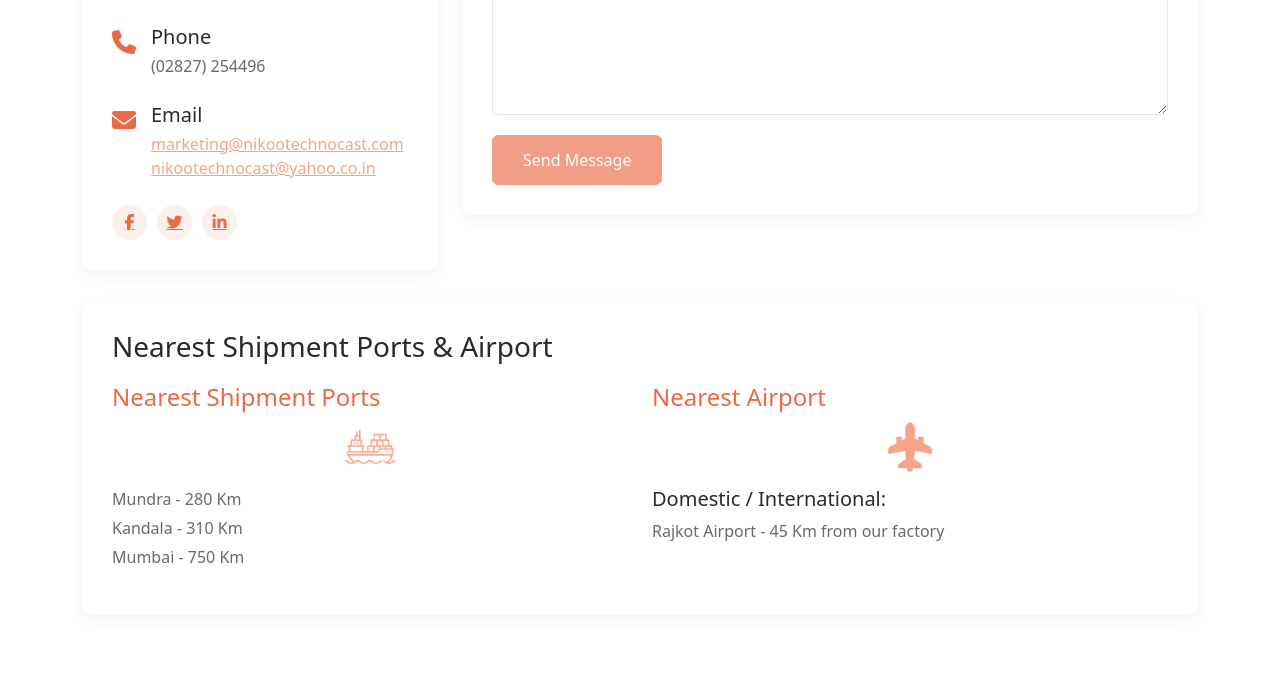
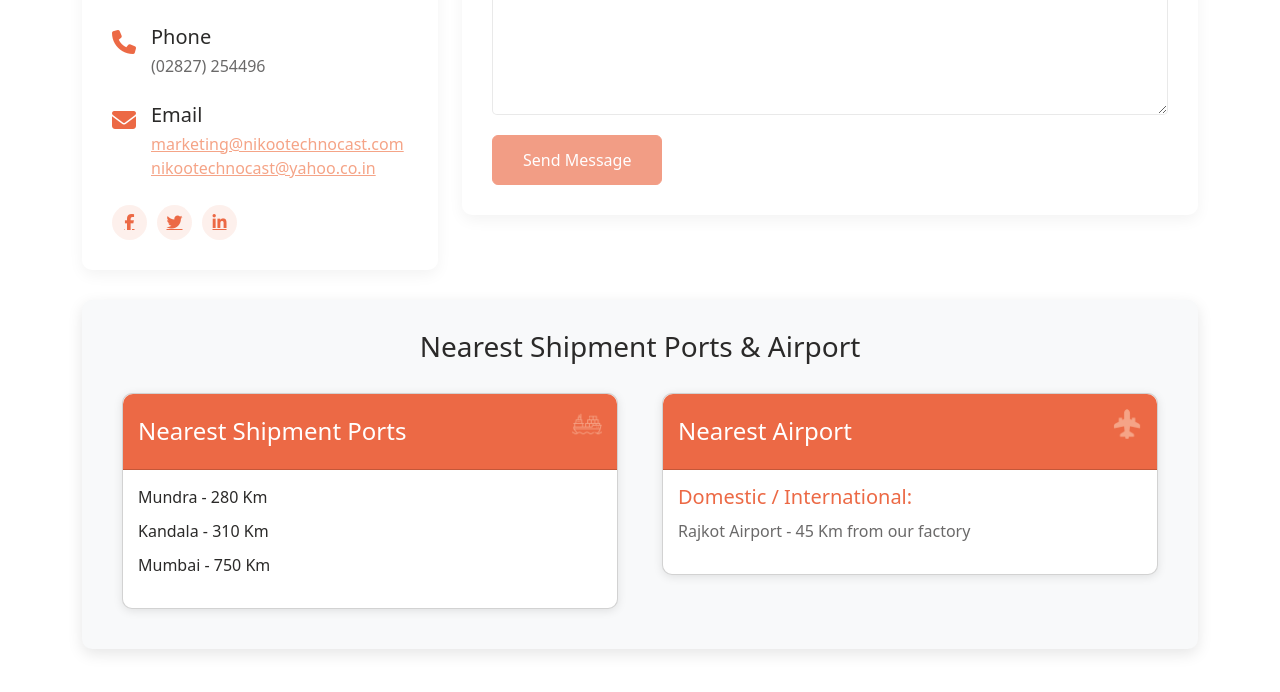
Before and after one commit to tuleshghelani/nikoo_technocast, an Angular app: page /contact in a window 1280 px wide. Shown: the part 901-1593 px from the top of the page. Built offline with nearby package versions, Linux system fonts and the light colour scheme; grey boxes are pictures that could not be loaded.

Commit message:
Updated contact page

```diff
--- a/src/app/pages/contact/contact.component.html
+++ b/src/app/pages/contact/contact.component.html
@@ -88,23 +88,35 @@
       <h3>Nearest Shipment Ports & Airport</h3>
       <div class="row">
         <div class="col-md-6">
+          <div class="card">
+            <div class="card-header">
               <h4>Nearest Shipment Ports</h4>
               <div class="icon-wrapper">
                 <img src="assets/contact/cargo-ship.png" alt="Shipment Port Icon" class="shipment-icon" />
               </div>
+            </div>
+            <div class="card-body">
               <ul>
                 <li>Mundra - 280 Km</li>
                 <li>Kandala - 310 Km</li>
                 <li>Mumbai - 750 Km</li>
               </ul>
             </div>
+          </div>
+        </div>
         <div class="col-md-6">
+          <div class="card">
+            <div class="card-header">
               <h4>Nearest Airport</h4>
               <div class="icon-wrapper">
-            <img src="assets/contact/airplane.png" alt="Shipment Port Icon" class="shipment-icon" />
+                <img src="assets/contact/airplane.png" alt="Airport Icon" class="shipment-icon" />
               </div>
+            </div>
+            <div class="card-body">
               <h5>Domestic / International:</h5>
               <p>Rajkot Airport - 45 Km from our factory</p>
+            </div>
+          </div>
         </div>
       </div>
     </div>
--- a/src/app/pages/contact/contact.component.scss
+++ b/src/app/pages/contact/contact.component.scss
@@ -100,39 +100,78 @@ $white: #ffffff;
   }
 
   .location-info {
-    background: $white;
+    background: $light-bg;
     padding: 30px;
     border-radius: 10px;
-    box-shadow: 0 5px 15px rgba(0, 0, 0, 0.05);
+    box-shadow: 0 5px 15px rgba(0, 0, 0, 0.1);
     margin-top: 30px;
 
     h3 {
       color: $primary-dark;
       margin-bottom: 20px;
+      text-align: center;
     }
 
+    .row {
+      display: flex;
+      justify-content: space-between;
+
+      .card {
+        background: $white;
+        border-radius: 10px;
+        box-shadow: 0 2px 10px rgba(0, 0, 0, 0.1);
+        margin: 10px;
+        transition: transform 0.3s;
+
+        &:hover {
+          transform: translateY(-5px);
+        }
+
+        .card-header {
+          background: $primary-orange;
+          color: $white;
+          padding: 15px;
+          border-top-left-radius: 10px;
+          border-top-right-radius: 10px;
+          display: flex;
+          align-items: center;
+          justify-content: space-between;
+
           h4 {
-      color: $primary-orange;
-      margin-bottom: 10px;
+            margin: 0;
           }
+
+          .icon-wrapper {
+            img {
+              width: 30px;
+              height: auto;
+            }
+          }
+        }
+
+        .card-body {
+          padding: 15px;
 
           ul {
             list-style-type: none;
             padding: 0;
 
             li {
-        margin-bottom: 5px;
-        color: rgba($primary-dark, 0.7);
+              margin-bottom: 10px;
+              color: $primary-dark;
             }
           }
 
           h5 {
-      margin-top: 15px;
-      color: $primary-dark;
+            color: $primary-orange;
+            margin-bottom: 10px;
           }
 
           p {
             color: rgba($primary-dark, 0.7);
+          }
+        }
+      }
     }
   }
 
```
Lines whose indentation alone changed are shown as unchanged.
